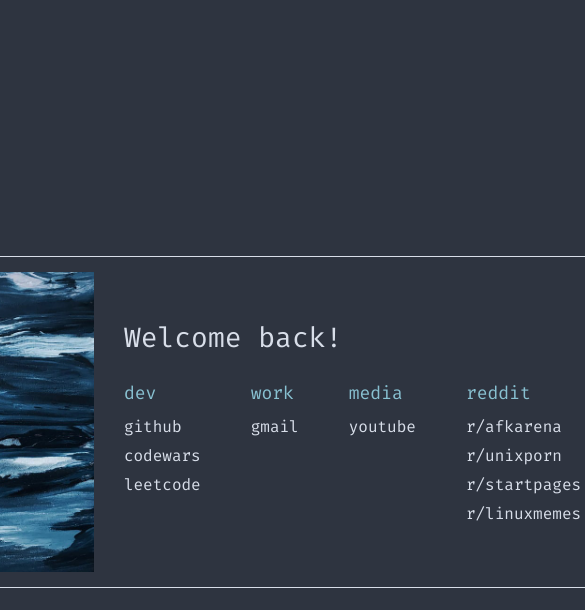
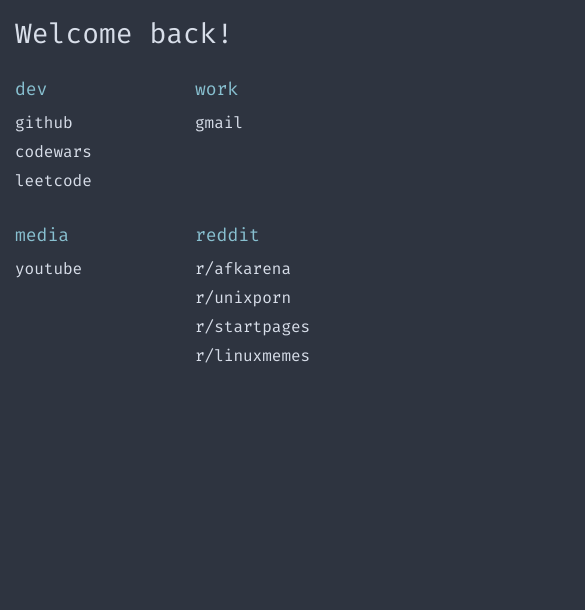
Before and after one commit to zulfikorramatov/startpage, a plain HTML site: page index.html in a window 390 px wide. Shown: the top 610 px of the page, 585 px wide, since content can reach past the window. Drawn offline with Linux system fonts and the light colour scheme.

Commit message:
adapted for mobile devices

```diff
--- a/assets/scss/style.scss
+++ b/assets/scss/style.scss
@@ -43,7 +43,7 @@
 
         img {
             display: block;
-			width: 300px;
+            width: 300px;
             height: 300px;
             object-fit: cover;
         }
@@ -94,3 +94,48 @@
         }
     }
 }
+
+@media (max-width: 991.98px) {
+    .box {
+        padding: 20px;
+
+        &__image {
+            display: none;
+        }
+    }
+}
+
+@media (max-width: 767.98px) {
+    .wrapper {
+        align-items: start;
+        justify-content: start;
+    }
+
+    .box {
+        width: 100%;
+        border: none;
+
+        &__content {
+            width: 100%;
+        }
+
+        &__links {
+            flex-wrap: wrap;
+        }
+    }
+
+    .links {
+        flex: 0 0 50%;
+        margin-bottom: 30px;
+
+        &:not(:last-child) {
+            margin-right: 0;
+        }
+    }
+}
+
+@media (max-width: 575.98px) {
+    .box {
+        padding: 15px;
+    }
+}
```
Also changed, not shown: assets/css/style.min.css.
